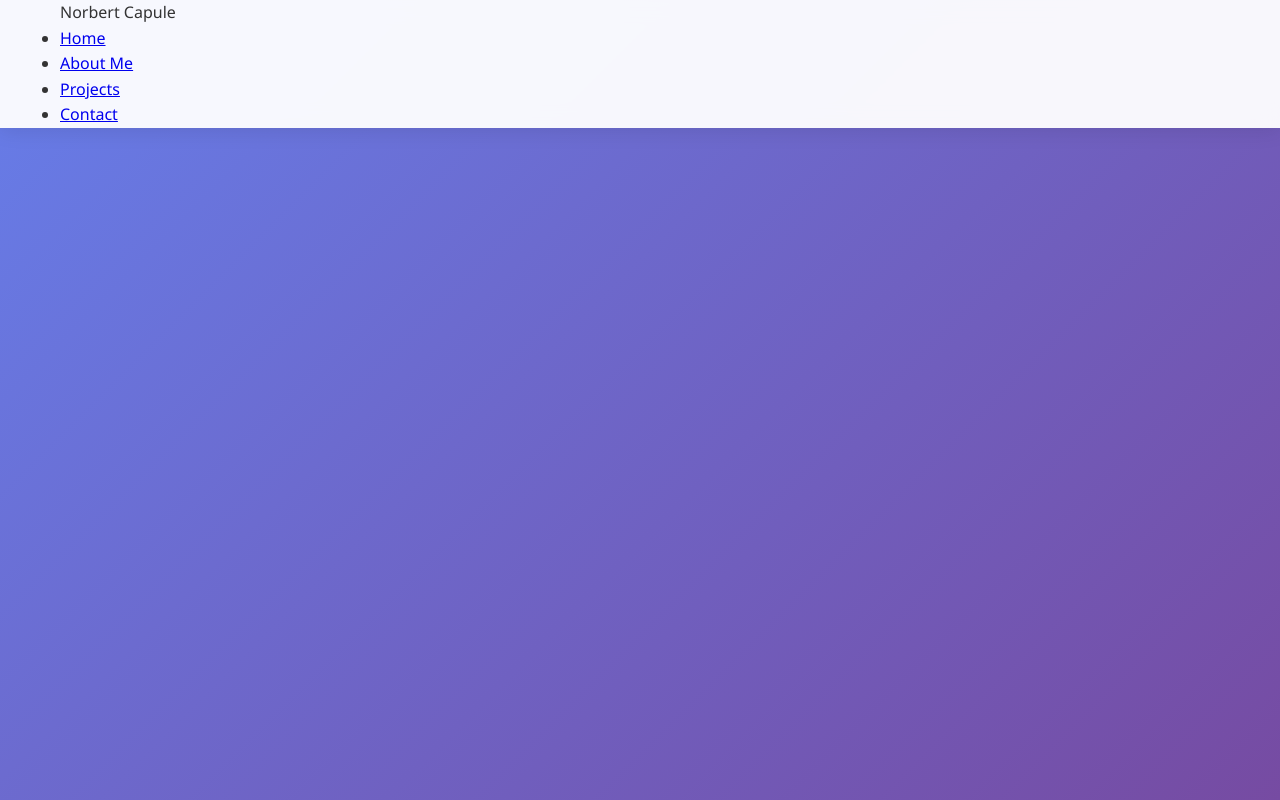
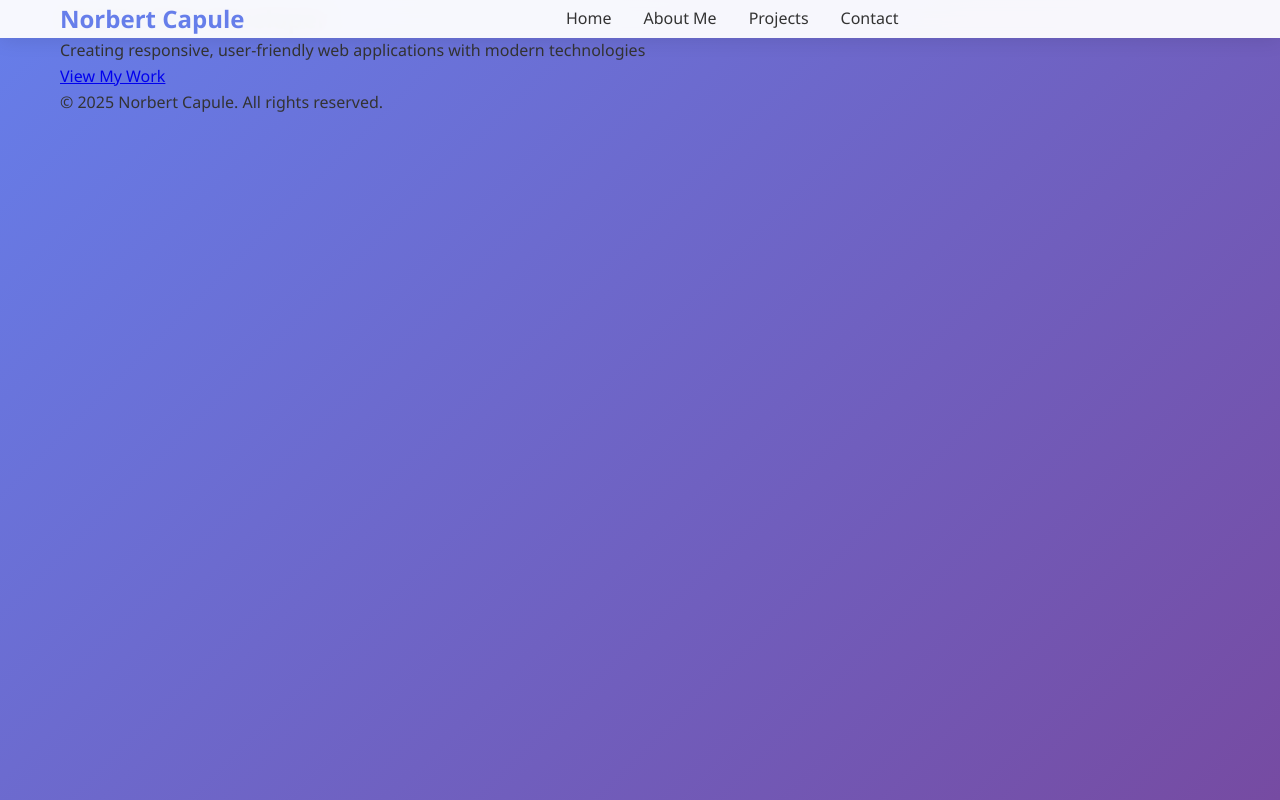
Before and after one commit to norbertcapule6/html-and-css-project, a plain HTML site: page index.html in a window 1280 px wide. Drawn offline with Linux system fonts and the light colour scheme.

Commit message:
Implement code changes to enhance functionality and improve performance

```diff
--- a/capstone/style.css
+++ b/capstone/style.css
@@ -27,3 +27,40 @@ header {
     z-index: 1000;
     box-shadow: 0 2px 20px rgba(0, 0, 0, 0.1);
 }
+
+nav {
+    display: flex;
+    justify-content: space-between;
+    align-items: center;
+    padding: 1rem 0;
+}
+
+.logo {
+    font-size: 1.5rem;
+    font-weight: bold;
+    color: #667eea;
+}
+
+.nav-links {
+    display: flex;
+    list-style: none;
+    gap: 2rem;
+}
+
+.nav-links a {
+    text-decoration: none;
+    color: #333;
+    font-weight: 500;
+    transition: color 0.3s ease;
+}
+
+.nav-links a:hover {
+    color: #667eea;
+}
+Selwyn
+footer {
+    background: rgba(0, 0, 0, 0.8);
+    color: white;
+    text-align: center;
+    padding: 2rem 0;
+}
--- a/index.html
+++ b/index.html
@@ -23,4 +23,25 @@
             </div>
         </nav>
     </header>
+
+    <main>
+        <section id="home" class="hero">
+            <div class="container">
+                <div class="hero-content">
+                    <h1>Mobile Web Developer</h1>
+                    <p>Creating responsive, user-friendly web applications with modern technologies</p>
+                    <a href="#projects" class="cta-button">View My Work</a>
+                </div>
+            </div>
+        </section>
+    </main>
+
+    <footer>
+        <div class="container">
+            <p>&copy; 2025 Norbert Capule. All rights reserved.</p>
+        </div>
+    </footer>
+
+    <script src="script.js"></script>
 </body>
+</html>
```
Also changed, not shown: 1 other file.
